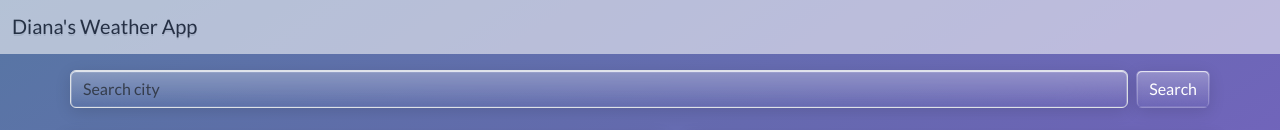
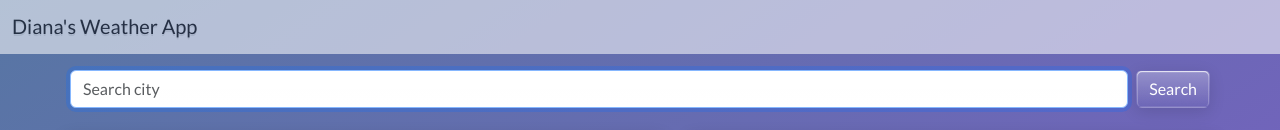
Before and after one commit to dianainberlin/react-weather-app3-master, a React (Create React App) app: page / in a window 1280 px wide. Shown: the top 130 px of the page. Built offline with nearby package versions, Linux system fonts and the light colour scheme.

Commit message:
added autofocus to form

```diff
--- a/src/Weather.js
+++ b/src/Weather.js
@@ -9,6 +9,7 @@ export default function Weather() {
           type="search"
           placeholder="Search city"
           aria-label="Search"
+          autoFocus="on"
         />
         <button class="btn" type="submit">
           Search
```
